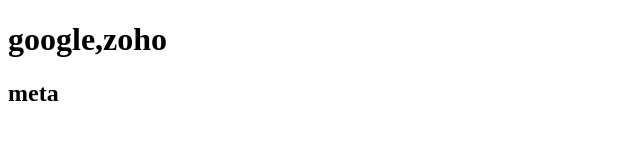
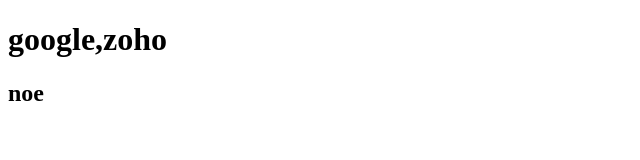
Before and after one commit to Ragul-ranith/samplerepo, a plain HTML site: page index.html in a window 1280 px wide. Shown: the full height of the page, 0-640 px from the left. Drawn offline with Linux system fonts and the light colour scheme.

Commit message:
edit h2name

```diff
--- a/index.html
+++ b/index.html
@@ -9,6 +9,6 @@
    <h1>
     google,zoho
    </h1>
-   <h2> meta </h2>
+   <h2> noe </h2>
 </body>
 </html>
```
